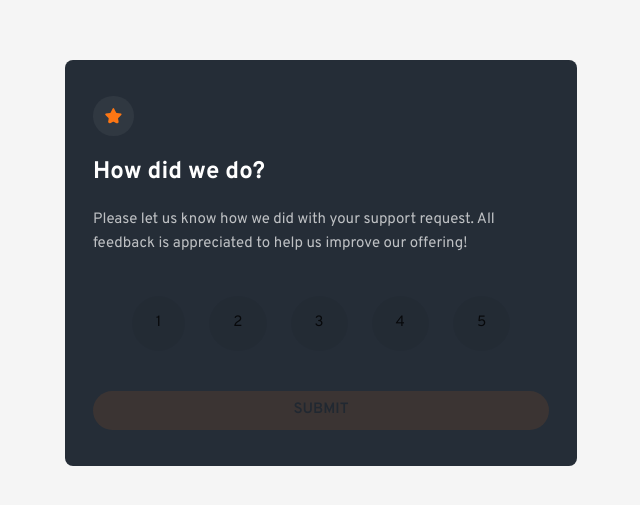
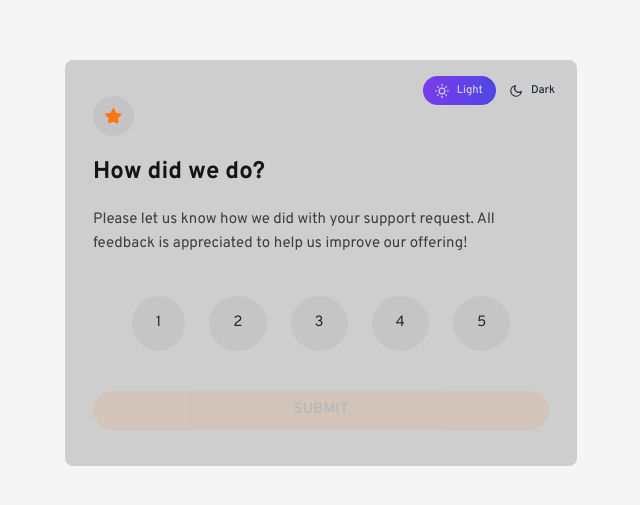
Before and after one commit to mts-ml/interactive-rating-component, a React (Vite) app: page / in a window 1280 px wide. Shown: the part 137-642 px from the top of the page, without its empty margins (319-959 px from the left). Built offline with nearby package versions, Linux system fonts and the light colour scheme.

Commit message:
New styles for darkMode

```diff
--- a/src/components/Rating/Rating.tsx
+++ b/src/components/Rating/Rating.tsx
@@ -2,6 +2,8 @@ import { useState } from 'react'
 
 import star from '../../assets/images/icon-star.svg'
 import ratingPicture from '../../assets/images/illustration-thank-you.svg'
+import SliderToggle from '../ThemeSwitcher/ThemeSwitcher'
+import { div } from 'framer-motion/client'
 
 
 export const Rating: React.FC = () => {
@@ -12,19 +14,21 @@ export const Rating: React.FC = () => {
 
 
    return (
-      <>
+      <div className='relative'>
+         <SliderToggle />
+
          {!submitted ?
             (
-               <main className="bg-gray-900 rounded-lg mx-7 my-7 max-w-lg px-7 py-9">
+               <main className="dark:bg-gray-900 bg-[#cecece] rounded-lg mx-7 my-7 max-w-lg px-7 py-9">
                   <img
                      src={star}
                      alt="Decorative Star"
-                     className='inline-block bg-white/5 rounded-full p-3'
+                     className='inline-block bg-black/5 dark:bg-white/5 rounded-full p-3'
                   />
 
-                  <h1 className='text-2xl text-white font-bold my-5'>How did we do?</h1>
+                  <h1 className='text-2xl text-gray-950 dark:text-white font-bold my-5'>How did we do?</h1>
 
-                  <p className='text-white opacity-70 leading-6'>
+                  <p className='dark:text-white opacity-70 leading-6'>
                      Please let us know how we did with your support request. All feedback is appreciated to help us improve our offering!
                   </p>
 
@@ -53,24 +57,24 @@ export const Rating: React.FC = () => {
                   </button>
                </main>
             ) : (
-               <main className='bg-gray-900 rounded-lg mx-7 my-7 max-w-lg px-7 py-9'>
+               <main className='bg-[#cecece] dark:bg-gray-900 rounded-lg mx-7 my-7 max-w-lg px-7 py-9'>
                   <img
-                     className='block mx-auto'
+                     className='block mx-auto my-6'
                      src={ratingPicture}
                      alt="Credit card machine printing paper and simulating a card swipe."
                   />
 
-                  <h2 className='text-primary-500 bg-white/5 opacity-80 rounded-xl mx-auto my-7 w-48 py-1 px-4 text-center'>
+                  <h2 className='text-primary-500 bg-black/80 dark:bg-white/5 opacity-80 rounded-xl mx-auto my-7 w-48 py-1 px-4 text-center'>
                      You selected {grade} out of 5
                   </h2>
 
-                  <p className='text-3xl font-medium text-white text-center my-3'>Thank you!</p>
+                  <p className='text-3xl font-medium text-gray-950 dark:text-white text-center my-3'>Thank you!</p>
 
-                  <p className='text-white text-center opacity-70 font-light leading-6'>
+                  <p className='text-gray-950 dark:text-white text-center opacity-70 font-light leading-6'>
                      We appreciate you taking the time to give a rating. If you ever need more support, don't hesitate to get in touch!
                   </p>
                </main>
             )}
-      </>
+      </div>
    )
 }
```
